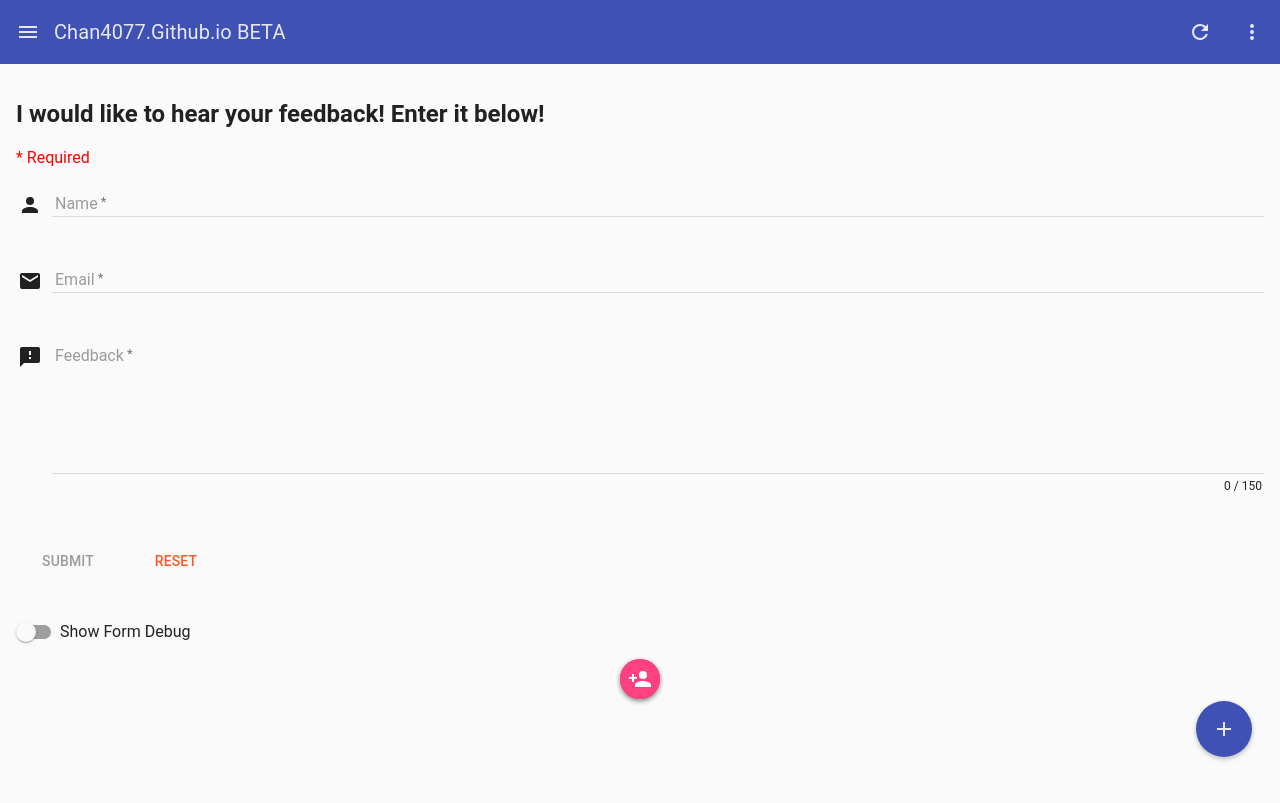
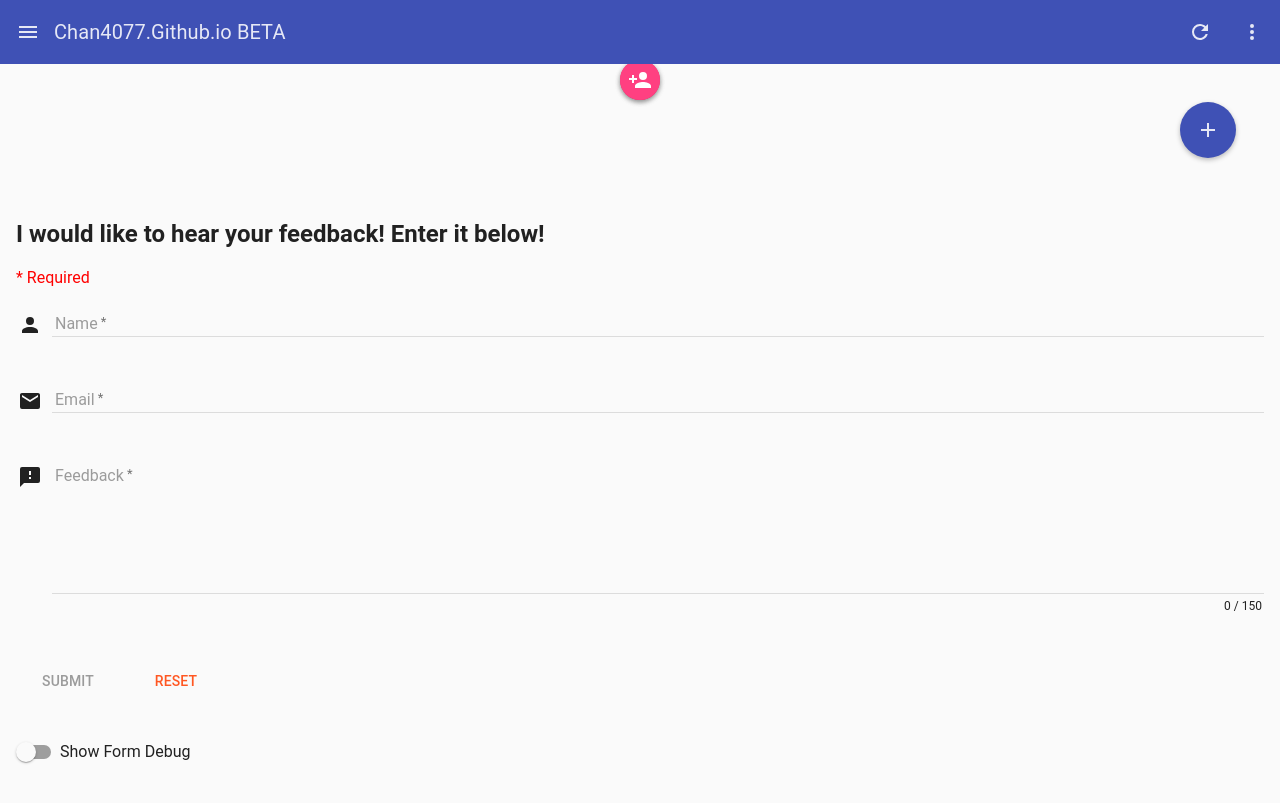
Before and after one commit to EdricChan03/edricchan03.github.io, a Jekyll site: the page beta/index.html, which Jekyll copies as it is, in a window 1280 px wide. Shown: the top 803 px of the page. Built offline with Jekyll 4.4.1, drawn with Linux system fonts in a browser that asks for light colours.

Commit message:
Put on top? #21

```diff
--- a/beta/index.html
+++ b/beta/index.html
@@ -31,6 +31,7 @@
 	<div layout="column" ng-controller="MainController" ng-cloak id="popupContainer" ng-init="internetCheck()">
 		<site-toolbar></site-toolbar>
 		<md-content layout="column" flex class="md-padding" layout-padding>
+			<site-speed-dial></site-speed-dial>
 			<site-feedback></site-feedback>
 			<md-switch aria-label="Enable Form Debug" ng-model="switch.form_debug">Show Form Debug</md-switch>
 			<div class="form_debug" ng-show="switch.form_debug">
@@ -40,7 +41,7 @@
 				<br> feedback.$invalid = <code>{{feedbackbeta.$invalid}}</code>
 			</div>
 		</md-content>
-		<site-speed-dial></site-speed-dial>
+
 	</div>
 	<site-sidenav></site-sidenav>
 </body>
@@ -65,4 +66,5 @@ if ('serviceWorker' in navigator) {
 }
 setTimeout(function() {document.getElementById('progress').style.display = "none";}, 5000);
 </script>
+
 </html>
```
